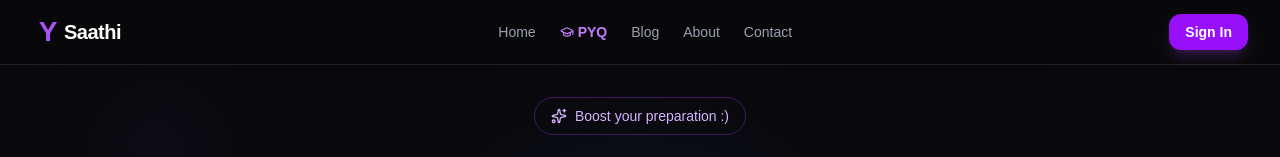
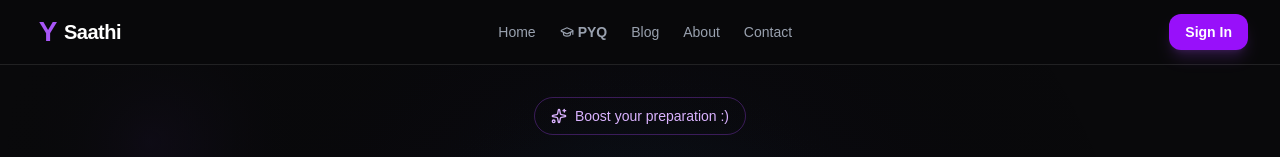
Before and after one commit to yoursaathicompany/YourSaathi, a Next.js app: page / in a window 1280 px wide. Shown: the top 157 px of the page. Built offline with nearby package versions, Linux system fonts and the light colour scheme; no server answers.

Commit message:
fix: mobile nav menu now uses dark bg matching desktop navbar

```diff
--- a/src/components/Navbar.tsx
+++ b/src/components/Navbar.tsx
@@ -48,7 +48,7 @@ export default function Navbar() {
         {/* Nav links */}
         <nav className="hidden md:flex items-center gap-6 text-sm font-medium text-gray-400">
           <Link href="/" className="hover:text-white transition-colors">Home</Link>
-          <Link href="/pyq" className="hover:text-white transition-colors text-purple-400 flex items-center gap-1 font-semibold">
+          <Link href="/pyq" className="hover:text-white transition-colors flex items-center gap-1 font-semibold">
             <GraduationCap className="w-3.5 h-3.5" /> PYQ
           </Link>
           <Link href="/blog" className="hover:text-white transition-colors flex items-center gap-1">
@@ -165,14 +165,14 @@ export default function Navbar() {
             initial={{ opacity: 0, height: 0 }}
             animate={{ opacity: 1, height: 'auto' }}
             exit={{ opacity: 0, height: 0 }}
-            className="md:hidden border-t border-white/10 border-white/5 bg-white/95 bg-[#09090b]/95 backdrop-blur-xl overflow-hidden"
+            className="md:hidden border-t border-white/10 bg-[#09090b]/95 backdrop-blur-xl overflow-hidden"
           >
-            <nav className="flex flex-col px-4 py-4 gap-4 text-sm font-medium text-gray-600 text-gray-300">
+            <nav className="flex flex-col px-4 py-4 gap-4 text-sm font-medium text-gray-300">
               <Link href="/" onClick={() => setMobileMenuOpen(false)} className="hover:text-white hover:text-white transition-colors">Home</Link>
               <Link href="/pyq" onClick={() => setMobileMenuOpen(false)} className="text-purple-400 font-semibold flex items-center gap-2">
                 <GraduationCap className="w-4 h-4" /> PYQ Practice
               </Link>
-              <Link href="/blog" onClick={() => setMobileMenuOpen(false)} className="text-pink-400 flex items-center gap-2">
+              <Link href="/blog" onClick={() => setMobileMenuOpen(false)} className="hover:text-white transition-colors flex items-center gap-2">
                 Blog
               </Link>
               <Link href="/about" onClick={() => setMobileMenuOpen(false)} className="hover:text-white hover:text-white transition-colors">About</Link>
```
